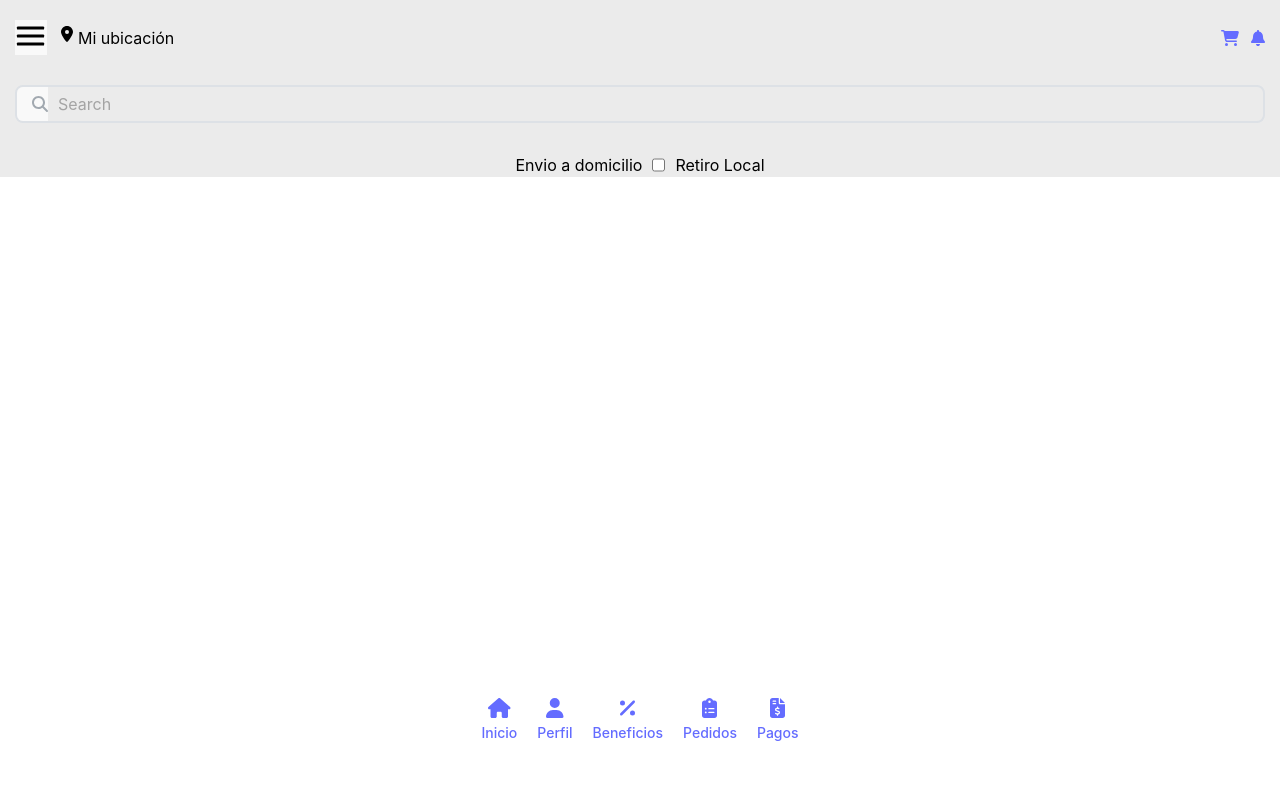
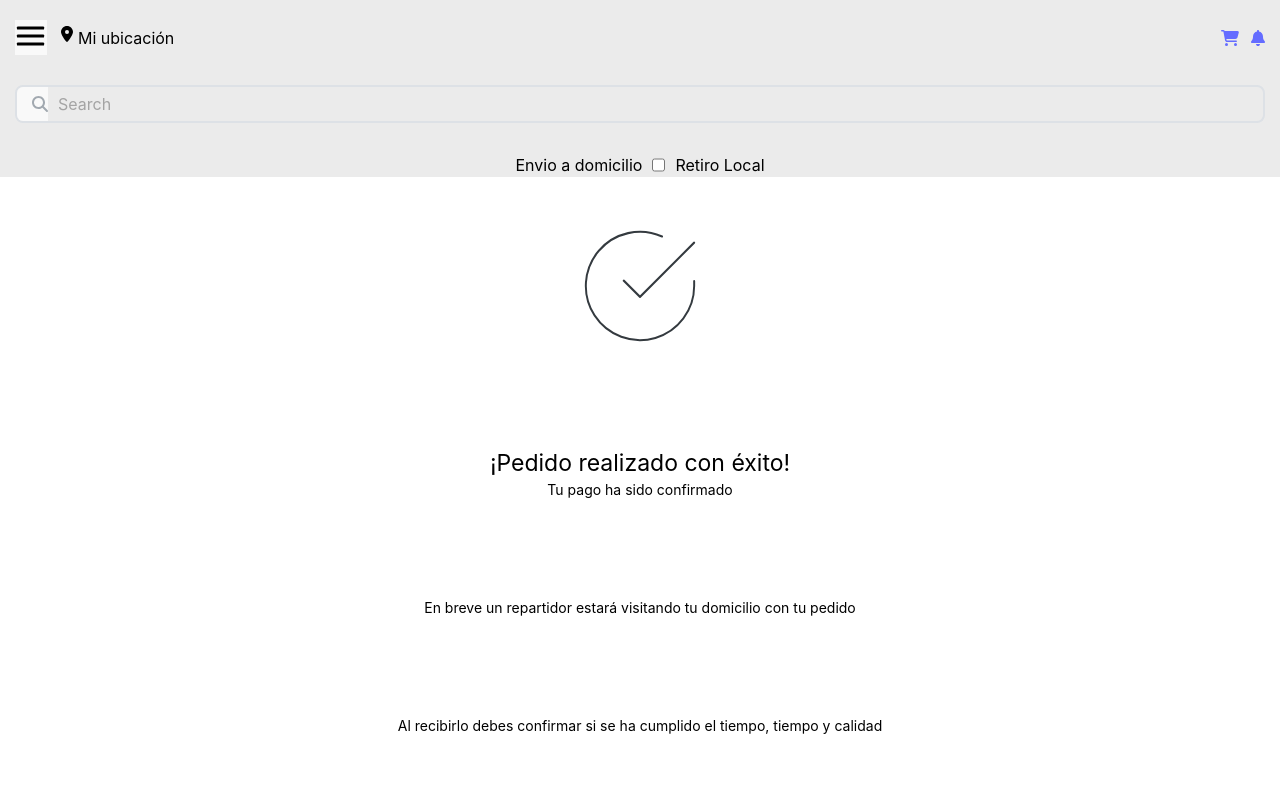
Before and after one commit to JoelFiare/s14-16-n-java, a React (Vite) app in the folder frontend/: page /test-pedido-aprovado in a window 1280 px wide. Shown: the top 800 px of the page. Built offline with nearby package versions, Linux system fonts and the light colour scheme.

Commit message:
feat: add Approved

```diff
--- a/frontend/src/App.css
+++ b/frontend/src/App.css
@@ -273,6 +273,7 @@ button {
   font-weight: 500;
   cursor: pointer;
   border: unset;
+  color: inherit;
 }
 
 button:focus,
--- a/frontend/src/App.jsx
+++ b/frontend/src/App.jsx
@@ -9,7 +9,9 @@ import Orders from './pages/Orders';
 import Payment from './pages/Payment';
 import Bonus from './pages/Bonus';
 import Welcome from './pages/Logo';
-import CashStamp from './components/CashStamp/CashStamp';
+import Payout from './components/Payout/Payout';
+import ConfirmPayment from './components/ConfirmPayment/ConfirmPayment';
+import Approved from './components/Approved/Approved';
 
 function App() {
   return (
@@ -22,7 +24,9 @@ function App() {
           <Route path='/beneficios' element={<Bonus/>}></Route>
           <Route path='/pedidos' element={<Orders/>}></Route>
           <Route path='/pagos' element={<Payment/>}></Route>
-          <Route path='/test-monto-de-efectivo' element={<CashStamp />}></Route>
+          <Route path='/test-monto-de-efectivo' element={<Payout />}></Route>
+          <Route path='/test-procesando-pago' element={<ConfirmPayment />}></Route>
+          <Route path='/test-pedido-aprovado' element={<Approved />}></Route>
         </Routes>
       <Footer />
     </>
--- /dev/null
+++ b/frontend/src/components/Approved/Approved.css
@@ -0,0 +1,29 @@
+.approved {
+  display: grid;
+  row-gap: 20px;
+  height: 100dvh;
+  padding: 44px 70px;
+  color: black;
+  background: white;
+
+  h3 {
+    font-size: 23px;
+    font-weight: 400;
+    line-height: 1.3;
+  }
+
+  > img {
+    width: 130px;
+    aspect-ratio: 1;
+    justify-self: center;
+  }
+
+  p {
+    font-size: 14px;
+    font-weight: 400;
+  }
+
+  button {
+    text-transform: uppercase;
+  }
+}
--- /dev/null
+++ b/frontend/src/components/Approved/Approved.jsx
@@ -0,0 +1,20 @@
+import MainBtn from "../share/Buttons/MainBtn/MainBtn";
+import check from '../../assets/check.svg'
+import './Approved.css'
+
+export default function Approved() {
+  return (
+    <>
+      <main className="approved">
+        <img src={check} alt="check" />
+        <hgroup>
+          <h3>¡Pedido realizado con éxito!</h3>
+          <p>Tu pago ha sido confirmado</p>
+        </hgroup>
+        <p>En breve un repartidor estará visitando tu domicilio con tu pedido</p>
+        <p>Al recibirlo debes confirmar si se ha cumplido el tiempo, tiempo y calidad</p>
+        <MainBtn>Aceptar</MainBtn>
+      </main>
+    </>
+  )
+}
--- a/frontend/src/components/CashStamp/CashStamp.css
+++ /dev/null
@@ -1,74 +0,0 @@
-.cash-stamp {
-  display: grid;
-  row-gap: 30px;
-  grid-template-columns: 25px 1fr 25px;
-  grid-auto-rows: max-content;
-  min-height: 100dvh;
-  color: black;
-  background-color: white;
-
-  a {
-    justify-self: start;
-    position: relative;
-    top: 25px;
-
-    path {
-      fill: black;
-    }
-  }
-
-  > *:not(hr) {
-    grid-column: 2;
-  }
-
-  > hr {
-    grid-column: span 3;
-    background-color: invert;
-  }
-
-  > p {
-    width: 40%;
-    font-size: 14px;
-  }
-
-  [type='number'] {
-    background: transparent;
-    border: 0;
-    width: 100%;
-    font-size: 42px;
-
-    &::-webkit-outer-spin-button,
-    &::-webkit-inner-spin-button {
-      -webkit-appearance: none;
-    }
-
-    &:focus {
-      outline: none;
-    }
-
-    label:has(&) {
-      border: 1px solid rgba(0, 0, 0, 0.5);
-      display: flex;
-      margin: 0 15px;
-      align-items: center;
-
-      &:focus-within {
-        border: 1px solid #000000;
-      }
-
-      > svg {
-        height: 42px;
-        aspect-ratio: 2 / 3;
-        padding-left: 15px;
-      }
-    }
-  }
-
-  button {
-    text-transform: uppercase;
-    font-size: 21px;
-    padding: 22px;
-    font-weight: 400;
-    color: inherit;
-  }
-}
--- a/frontend/src/components/CashStamp/CashStamp.jsx
+++ /dev/null
@@ -1,28 +0,0 @@
-import { Link } from 'react-router-dom'
-import Form from "../share/Form/Form";
-import MainBtn from "../share/Buttons/MainBtn/MainBtn"
-import { faDollarSign, faArrowLeft } from "@fortawesome/free-solid-svg-icons";
-import { FontAwesomeIcon } from "@fortawesome/react-fontawesome";
-import './CashStamp.css'
-
-export default function CashStamp() {
-  return (
-    <>
-      <main>
-        <Form className={'cash-stamp'}>
-          <Link to='..'><FontAwesomeIcon icon={faArrowLeft} /></Link>
-          <h4>Porfavor, especifica el monto con el que pagarás</h4>
-          <hr />
-          <p>valor total de la compra ${'7000'}</p>
-          <label >
-            <FontAwesomeIcon icon={faDollarSign} />
-            <input type="number" name="amount" />
-          </label>
-          <MainBtn>Hacer pedido</MainBtn>
-          <MainBtn>Quiero agregar</MainBtn>
-          <hr />
-        </Form>
-      </main>
-    </>
-  )
-}
```
Also changed, not shown: frontend/src/assets/check.svg (added).
